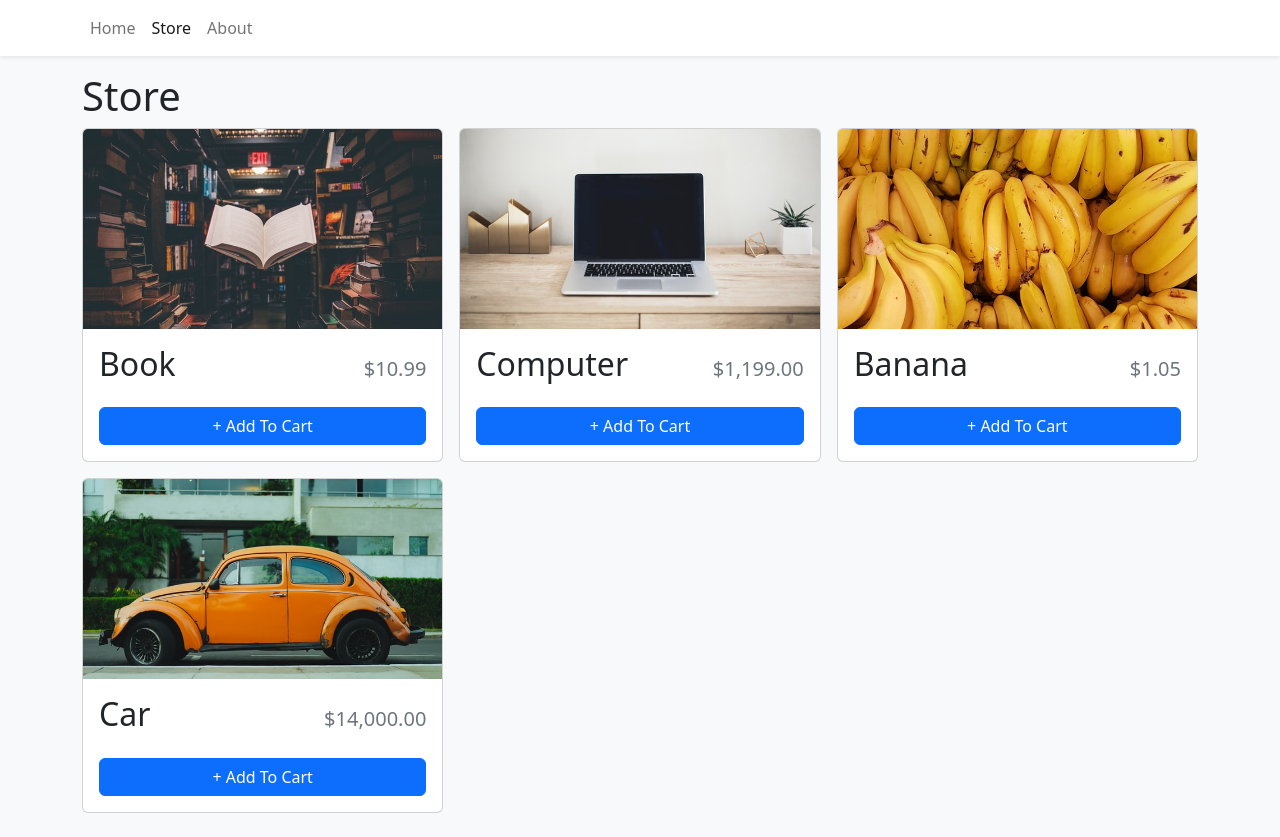
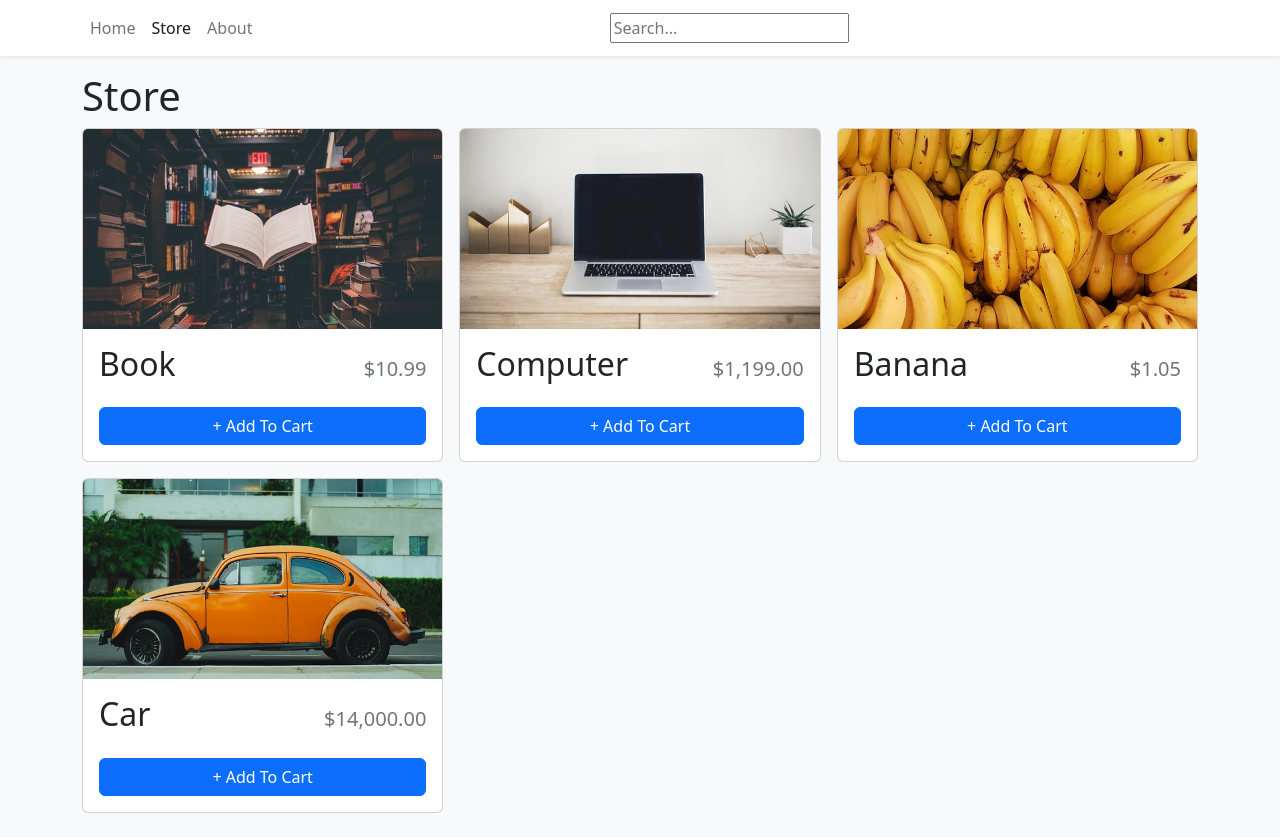
Before and after one commit to claugyenge17/first-typescript-project, a React (Vite) app: page /store in a window 1280 px wide. Built offline with nearby package versions, Linux system fonts and the light colour scheme.

Commit message:
search update

```diff
--- a/src/App.tsx
+++ b/src/App.tsx
@@ -19,7 +19,6 @@ function App() {
           <Route path='/store' element={<Store/>}/>
           <Route path='/about' element={<About/>}/>
         </Routes>
-
       </Container>
     </ShoppingCartProvider>
   )
--- a/src/components/Navbar.tsx
+++ b/src/components/Navbar.tsx
@@ -1,9 +1,13 @@
+import { useState } from 'react'
 import { Button, Container, Nav, Navbar as NavbarBs } from 'react-bootstrap'
 import { NavLink } from 'react-router-dom'
 import { useShoppingCart } from '../context/ShoppingCartContext'
+import { SearchItem } from './SearchItem'
+
 
 export function Navbar(){
     const { openCart, cartQuantity } = useShoppingCart()
+
     return (
         <NavbarBs sticky='top' className='bg-white shadow-sm mb-3'>
             <Container>
@@ -17,6 +21,9 @@ export function Navbar(){
                     <Nav.Link to="/about" as={NavLink}>
                         About
                     </Nav.Link>
+                </Nav>
+                <Nav className='me-auto'>
+                    <SearchItem/>
                 </Nav>
                 {cartQuantity > 0 && (
                     <Button
--- /dev/null
+++ b/src/components/SearchItem.tsx
@@ -0,0 +1,35 @@
+import { useMemo, useState } from "react"
+import storeItems from '../data/items.json'
+
+// type StoreItems = {
+//     id: number
+//     name: string
+//     price: number
+//     imgUrl: string
+//     toLowerCase: () => Lowercase<string>
+// }
+
+// type SearchItemProps = {
+//     keyword: string
+// }
+
+export function SearchItem(){
+    // const [items, setItems] = useState<StoreItems[]>([])
+    const [query, setQuery] = useState('')
+
+    const filteredItems = useMemo(()=>{
+        return storeItems.filter(product=>{
+            return product.name.toLowerCase().includes(query.toLowerCase())
+        })
+    }, [query])
+    // console.log(filteredItems)
+    return (
+        <>
+            <input
+            value={query}
+            onChange={e => setQuery(e.target.value)}
+            placeholder='Search...'
+            type='search'/>
+        </>
+    )
+}
--- a/src/pages/Store.tsx
+++ b/src/pages/Store.tsx
@@ -1,6 +1,7 @@
 import { Col, Row } from 'react-bootstrap'
 import { StoreItem } from '../components/StoreItem'
 import storeItems from '../data/items.json'
+
 
 export function Store() {
     return (
```
